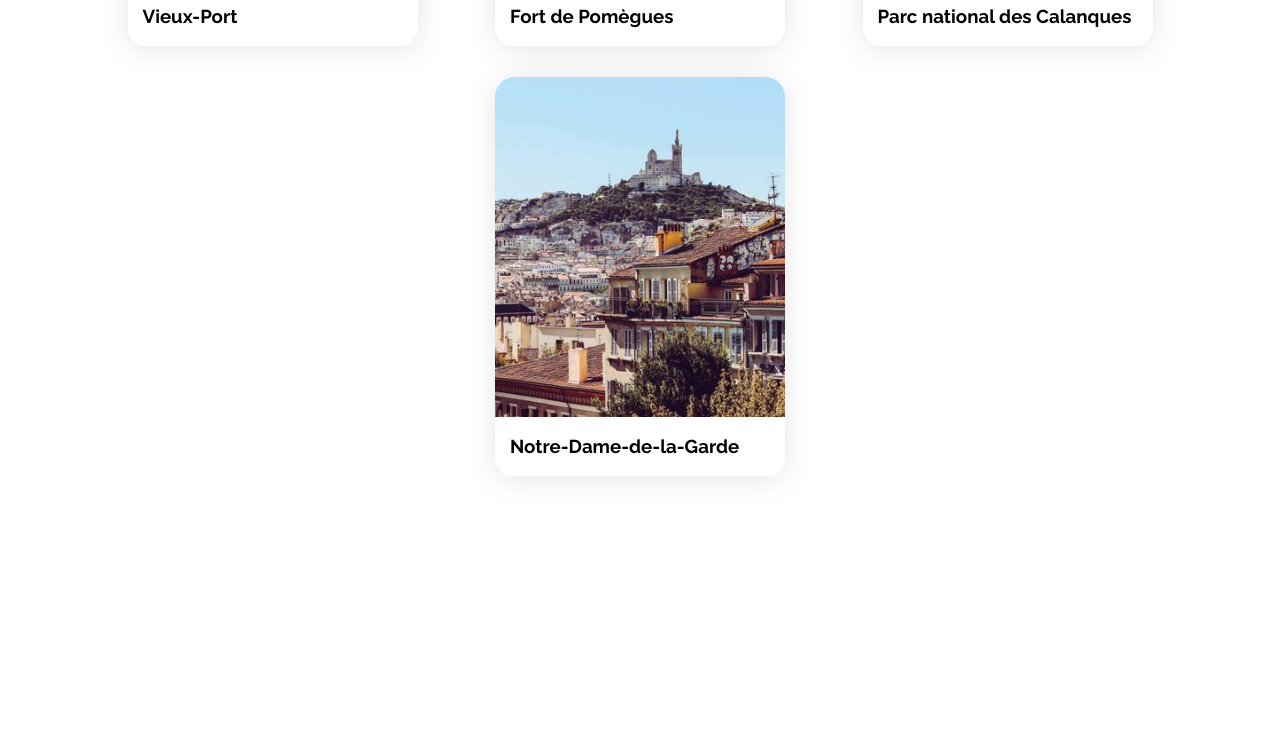
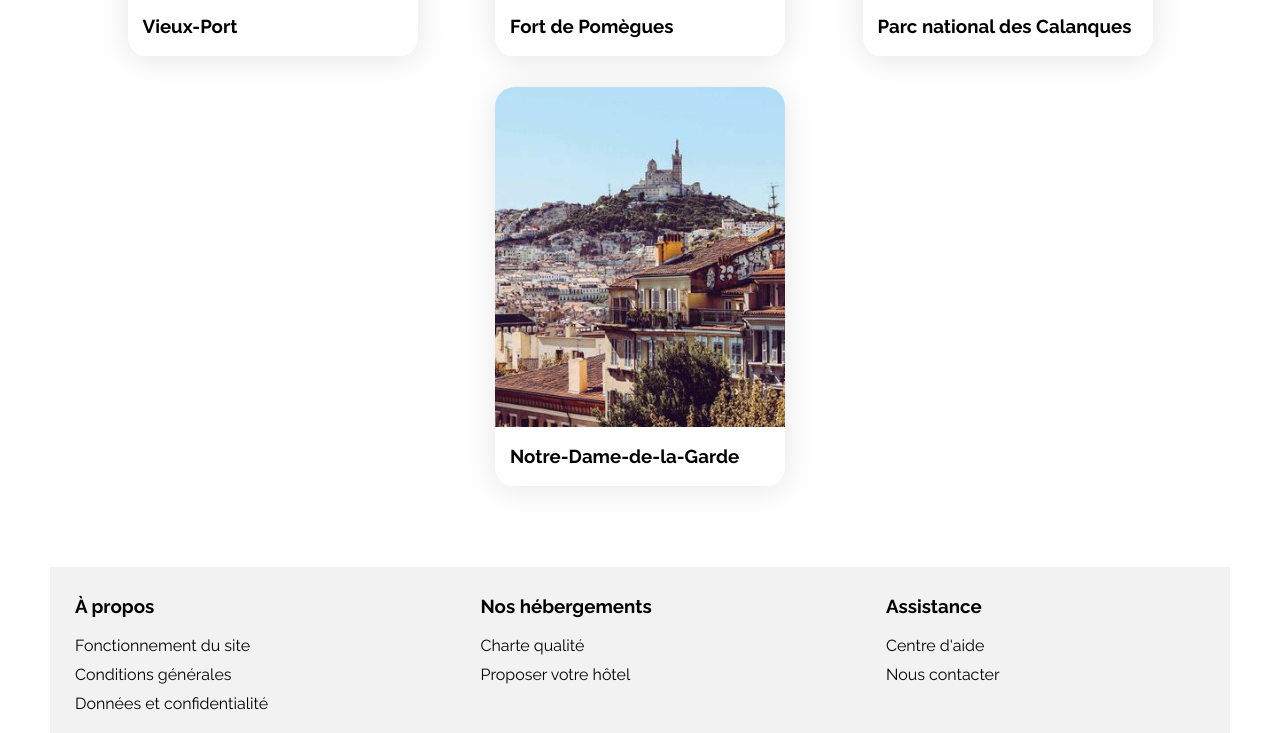
Before and after one commit to Naithee/booki-starter-code-master, a plain HTML site: page booki-starter-code-master/index.html in a window 1280 px wide. Shown: the part 1951-2684 px from the top of the page. Before the commit the page ends 2508 px from the top, so only its background shows below. Drawn offline with Linux system fonts and the light colour scheme.

Commit message:
footer created

```diff
--- a/booki-starter-code-master/css/style.css
+++ b/booki-starter-code-master/css/style.css
@@ -257,7 +257,7 @@ nav {
     gap: 30px;
 }
 
-.hebergements-h2{
+.hebergements-h2 {
     margin-top: -5px;
     margin-bottom: 30px;
 }
@@ -265,9 +265,8 @@ nav {
 .hebergements-cards {
     display: flex;
     flex-wrap: wrap;
-    justify-content: space-evenly;
     gap: 30px;
-    padding-bottom: 30px;
+    padding: 5px 5px 30px 5px;
 }
 
 .hebergements-picture {
@@ -299,7 +298,7 @@ nav {
     margin-top: -10px;
 }
 
-.hebergements-h3{
+.hebergements-h3 {
     margin-top: 10px;
     margin-bottom: -10px;
 }
@@ -398,6 +397,38 @@ nav {
     padding-left: 15px;
 }
 
+/****** Footer ***********/
+
+footer {
+    width: 100%;
+    background-color: #F2F2F2;
+    height: auto;
+    display: flex;
+    flex-wrap: wrap;
+    justify-content: space-between;
+}
+
+.footer-info {
+    width: 30%;
+    padding-left: 15px;
+    align-items: center;
+}
+
+.footer-h3 {
+    padding-left: 10px;
+    padding-top: 10px;
+}
+
+.footer-list {
+    list-style-type: none;
+    padding: 0;
+    margin: 0;
+    margin-bottom: 10px;
+}
+
+.list-element {
+    padding: 0px 10px 10px 10px;
+}
 
 /* Le code ci-dessous correspond à la version responsive uniquement */
 
--- a/booki-starter-code-master/index.html
+++ b/booki-starter-code-master/index.html
@@ -33,7 +33,7 @@
 
                 <div class="search-bar">
                     <div class="location-dot-container"><i class="fa-solid fa-location-dot"></i></div>
-                    <input class="search-input" type="input" placeholder="Où souhaitez-vous partir?">
+                    <input class="search-input" type="search" placeholder="Où souhaitez-vous partir?">
                     <button class="search-button">Rechercher</button>
                 </div>
 
@@ -307,7 +307,31 @@
             </section>
 
         </main>
-        <footer></footer>
+        <footer>
+            <div class="footer-info">
+                <h3 class="footer-h3">À propos</h3>
+                <ul class="footer-list">
+                    <li class="list-element"><a href="#">Fonctionnement du site</a></li>
+                    <li class="list-element"><a href="#">Conditions générales</a></li>
+                    <li class="list-element"><a href="#">Données et confidentialité</a></li>
+                </ul>
+            </div>
+            <div class="footer-info">
+                <h3 class="footer-h3">Nos hébergements</h3>
+                <ul class="footer-list">
+                    <li class="list-element"><a href="#">Charte qualité</a></li>
+                    <li class="list-element"><a href="#">Proposer votre hôtel</a></li>
+                </ul>
+            </div>
+            <div class="footer-info">
+                <h3 class="footer-h3">Assistance</h3>
+                <ul class="footer-list">
+                    <li class="list-element"><a href="#">Centre d'aide</a></li>
+                    <li class="list-element"><a href="#">Nous contacter</a></li>
+                </ul>
+            </div>
+
+        </footer>
     </div>
 </body>
 
```
